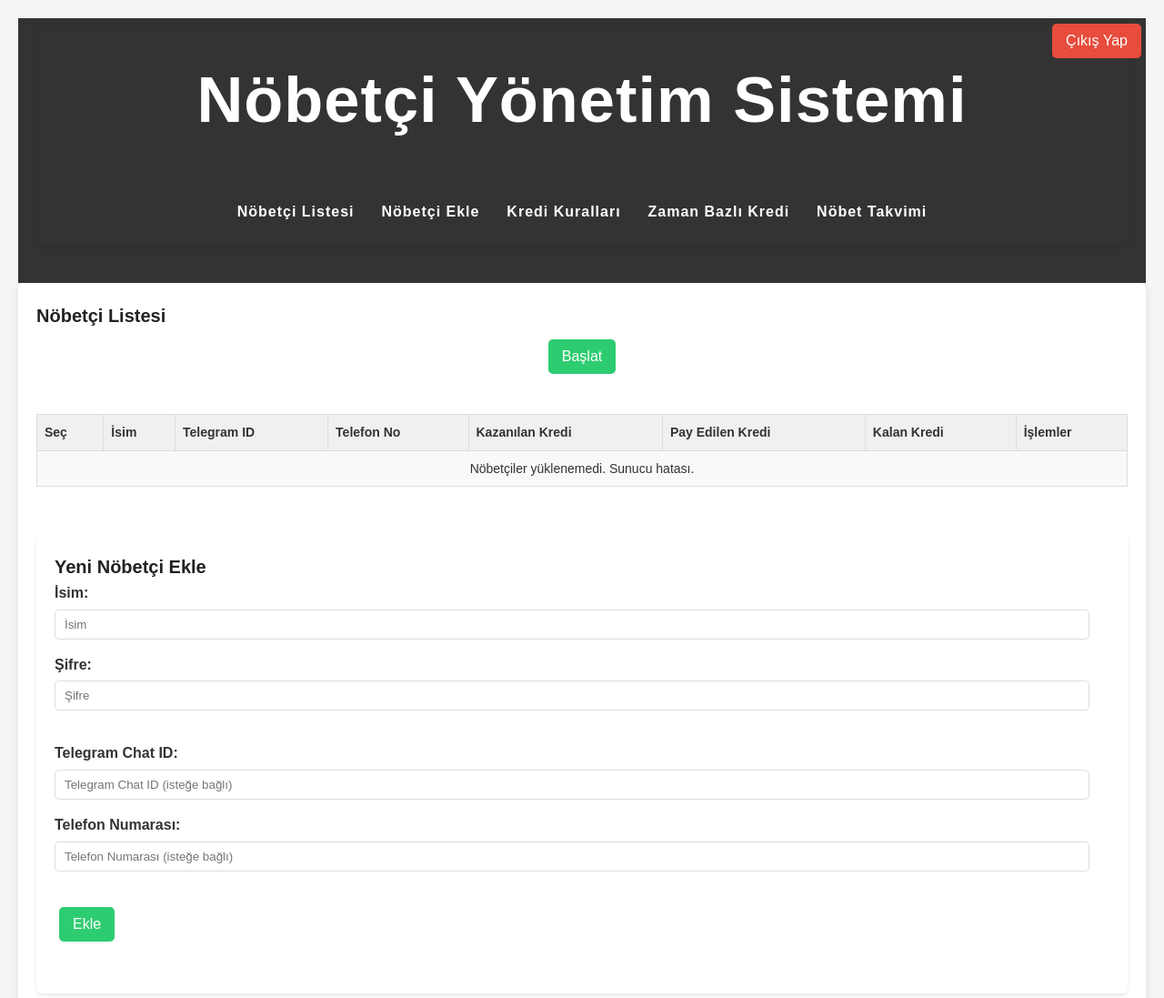
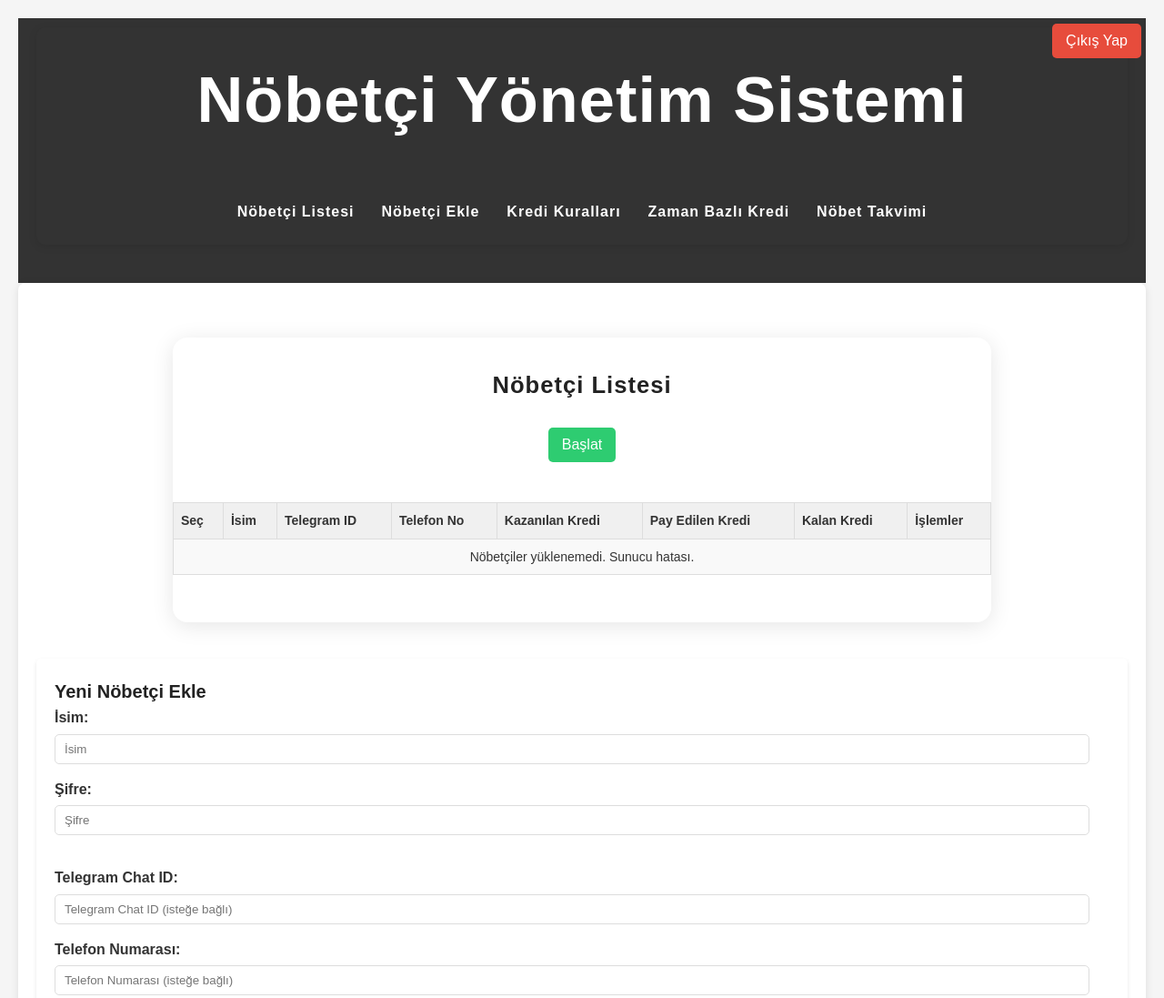
Before and after one commit to istadmins/Nobetciyim, a website: page public/index.html in a window 1280 px wide. Shown: the top 1097 px of the page at 91% size. Drawn offline with Linux system fonts and the light colour scheme; no server answers; sample sign-in values are in the browser's storage.

Commit message:
Update index.html

```diff
--- a/public/index.html
+++ b/public/index.html
@@ -192,6 +192,26 @@
             font-weight: bold;
             letter-spacing: 1px;
         }
+        .section-card {
+            max-width: 900px;
+            margin: 2.5rem auto 2.5rem auto;
+            box-shadow: 0 4px 24px rgba(0,0,0,0.10);
+            border-radius: 16px;
+            background: #fff;
+            padding: 0 0 2rem 0;
+        }
+        .section-title {
+            text-align: center;
+            font-size: 1.6em;
+            font-weight: bold;
+            margin: 0;
+            padding: 2rem 0 1rem 0;
+            letter-spacing: 1px;
+            color: #222;
+        }
+        .section-card .card-body {
+            padding-top: 0;
+        }
     </style>
 
 </head>
@@ -214,8 +234,8 @@
 
     <main class="container-xl">
         <section id="nobetciListesiBolumu">
-            <div class="card mb-4">
-                <div class="card-header"><span class="card-title">Nöbetçi Listesi</span></div>
+            <div class="section-card">
+                <div class="section-title">Nöbetçi Listesi</div>
                 <div class="card-body">
                     <div class="mb-3 text-center">
                         <button id="baslatKrediDagitimiBtn" class="btn btn-success me-2">Başlat</button>
```
